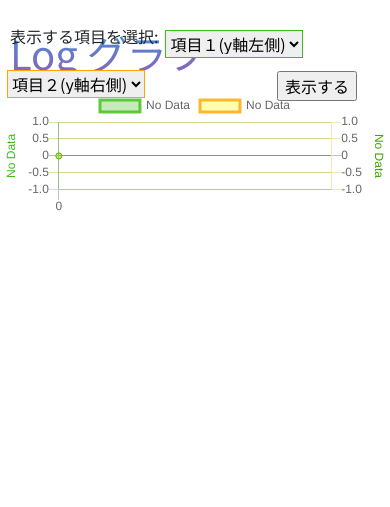
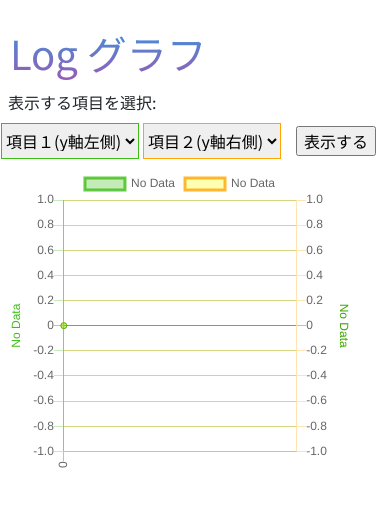
Before and after one commit to archeops7/MileageDiaryWeb, a Django app: page /DiaryApp/log_chart/ in a window 390 px wide. Shown: the part 56-563 px from the top of the page. Run offline with Django 3.2, Linux system fonts and the light colour scheme; the visitor is signed in with stand-in values (Sample User, id 1); data that the repository does not hold is empty; some libraries are stand-ins or nearby versions.

Commit message:
responsive

```diff
--- a/MileageDiaryWeb2/DiaryApp/templates/DiaryApp/log_chart.html
+++ b/MileageDiaryWeb2/DiaryApp/templates/DiaryApp/log_chart.html
@@ -1,10 +1,10 @@
 <!DOCTYPE html>
 <html>
 <head>
-<meta charset="UTF-8">
+<meta charset="UTF-8" name=”viewport” content=”width=device-width,initial-scale=1.0>
 <title>Log chart</title>
+<script src="http://code.jquery.com/jquery-3.5.1.min.js"></script>
 <script type="text/javascript" src="https://cdnjs.cloudflare.com/ajax/libs/Chart.js/2.9.3/Chart.min.js"></script>
-
 <style>
 @import url('https://fonts.googleapis.com/css?family=Noto+Sans+JP');
 h1 {
@@ -16,16 +16,22 @@ h1 {
   margin: 5px 5px;
   padding: 5px 5px;
 }
-div{
+.choice, .selector{
   font-family: 'Noto Sans JP', sans-serif;
   float: left;
-  margin: 6px 5px;
+  margin: 6px 3px;
+}
+.contents{
+position: relative;
+width:  calc(100% - 40px);
+height: 450px;
+overflow: hidden;
 }
 form{
   font-family: 'Noto Sans JP', sans-serif;
   position: absolute;
   right: 10px;
-  margin: 0px 5px;
+  margin: 0px 2px;
 }
 select{
   font-family: 'Noto Sans JP', sans-serif;
@@ -43,7 +49,37 @@ select{
 .btn{
   font-family: 'Noto Sans JP', sans-serif;
   float: right;
-  margin: auto 5px;
+  margin: auto 1px;
+}
+@media screen and (min-width: 480px) {
+}
+@media screen and (max-width: 479px) {
+h1{
+float: none;
+}
+select{
+float: none;
+}
+.choice, .selector{
+float: none;
+margin: 3px 3px;
+}
+form{
+position: static;
+margin: 2px auto;
+}
+.btn{
+float:none;
+margin: 2px 2px 2px auto;
+}
+.selector{
+display: flex;
+justify-content: center;
+text-align: center;
+}
+.contents{
+height: 300px;
+}
 }
 </style>
 </head>
@@ -55,7 +91,8 @@ select{
 
 <form method="post" action="{% url 'DiaryApp:chart' %}">
 {% csrf_token %}
-<div>表示する項目を選択:</div>
+<div class='choice'>表示する項目を選択:</div>
+<div class='selector'>
 <select class='y1' name='y1axis'>
 	<option value='' hidden>項目１(y軸左側)</option>
 	<option value='km'>距離</option>
@@ -81,12 +118,31 @@ select{
 	<option value='cost'>ガソリン代</option>
 	<option value='totalCost'>累計ガソリン代</option>
 </select>
+
 <p class='btn'><input type="submit" value="表示する"></p>
+</div>
+
 </form>
-<canvas id="log_chart" height="100px"></canvas>
+
+<div class='contents'>
+<canvas id="log_chart"></canvas>
 <script>
 var ctx = document.getElementById("log_chart");
-
+if (window.matchMedia( '(min-width: 480px)' ).matches) {
+	$(function () {
+    	var container = $('.contents');
+    	var ctx= $('#log_chart');
+    	ctx.attr('width', container.width());
+    	ctx.attr('height', 450);
+});
+}else {
+	$(function () {
+    	var container = $('.contents');
+    	var ctx= $('#log_chart');
+    	ctx.attr('width', container.width());
+    	ctx.attr('height', 300);
+	});
+}
 var complexChartOption = {
 	      scales: {
 	        yAxes: [{
@@ -119,8 +175,16 @@ var complexChartOption = {
 	              suggestedMin: 0,
 	            }
 	          }
-	        ]
+	        ],
+	        xAxes: [{
+	        	ticks: {
+	        		maxRotation: 90,
+	        		minRotation: 90,
+	        	}
+	        }],
 	      },
+	      responsive: true,
+	      maintainAspectRatio: false,
 	  };
 
 var LogLineChart = new Chart(ctx, {
@@ -160,6 +224,7 @@ var LogLineChart = new Chart(ctx, {
 	      });
 
 </script>
+</div>
 {% endblock %}
 </body>
 </html>
--- a/MileageDiaryWeb2/DiaryApp/views.py
+++ b/MileageDiaryWeb2/DiaryApp/views.py
@@ -17,6 +17,7 @@ from django.contrib.auth.forms import UserCreationForm
 from django.contrib.auth.decorators import login_required
 from django.contrib.auth.mixins import LoginRequiredMixin
 from django.contrib.auth import login, authenticate
+import datetime
 
 def signup(request):
     if request.method == 'POST':
@@ -94,7 +95,9 @@ def ChartView(request, *args, **kwargs):
         else:
             y2_list = Log.objects.values_list('litter', flat=True)
             y2_label = '給油量'
-        x_list = Log.objects.filter(author_id = request.user.id).values_list('updated_at', flat=True)
+        x_list = []
+        for x in Log.objects.filter(author_id = request.user.id).values_list('updated_at', flat=True):
+            x_list.append(x.strftime('%Y/%m/%d'))
     else:
         y1_list = [0]
         y2_list =[0]
```
Also changed, not shown: MileageDiaryWeb2/DiaryApp/templates/DiaryApp/DiaryApp_list.html (+12 -2 lines), MileageDiaryWeb2/DiaryApp/templates/DiaryApp/home.html (+13 -1 lines), MileageDiaryWeb2/DiaryApp/templates/DiaryApp/index.html (+19 -3 lines).
